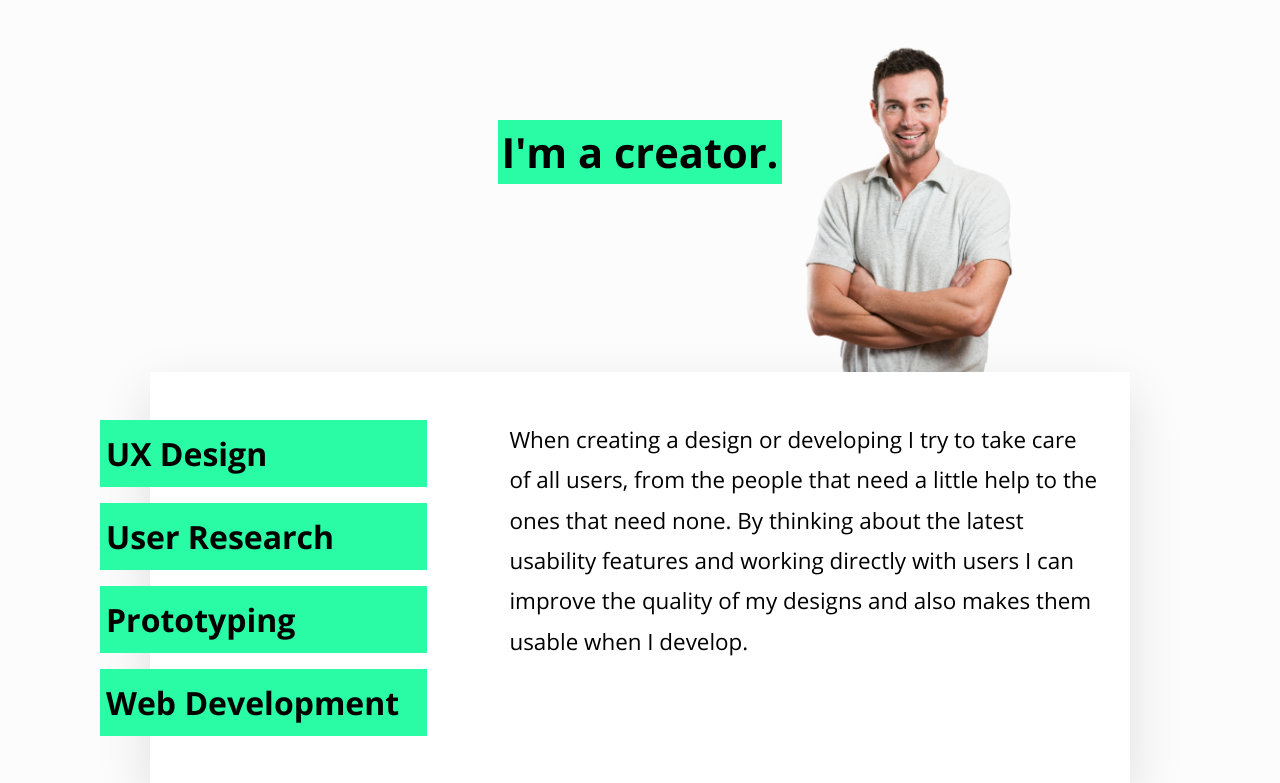
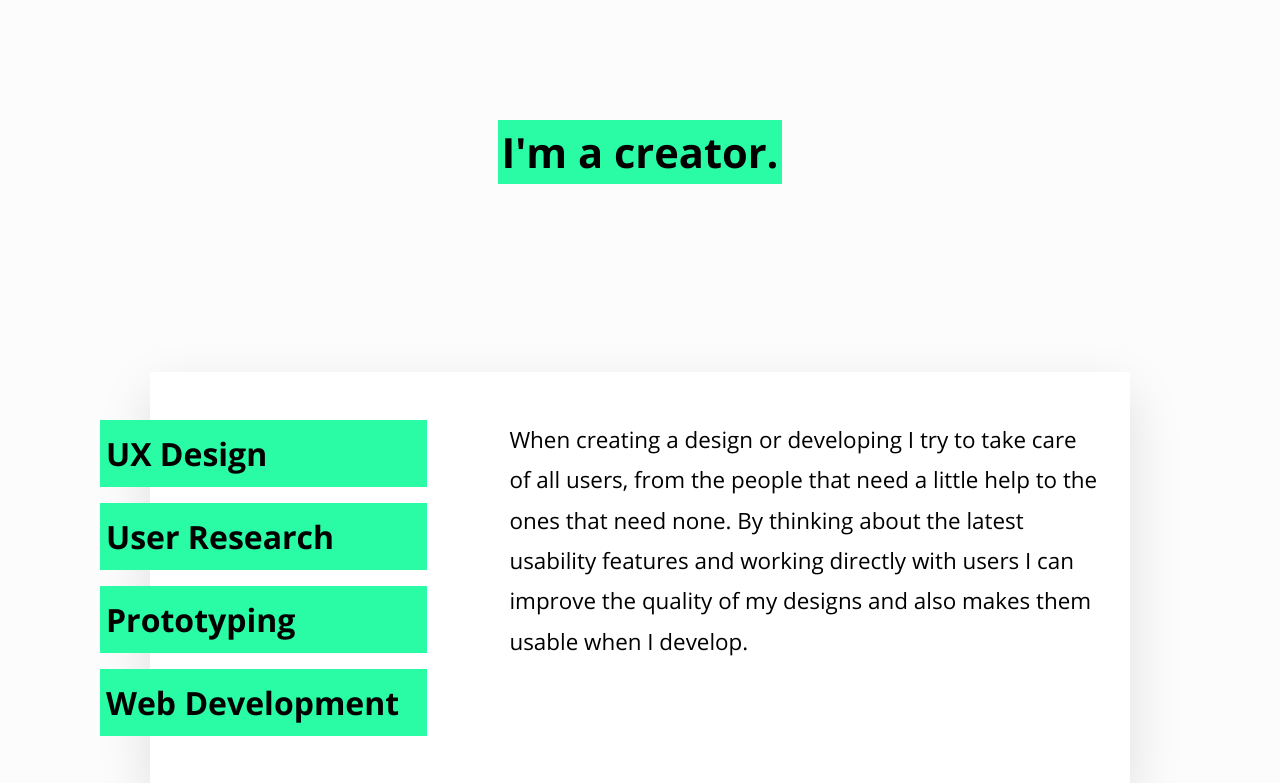
Before and after one commit to Patrickroelofs/HAN-Y1P2-WT, a PHP site: page /about.html in a window 1280 px wide. Shown: the part 154-937 px from the top of the page. Run offline with PHP 8.4, Linux system fonts and the light colour scheme; some web fonts are replaced.

Commit message:
Picture of myself :(

```diff
--- a/about.html
+++ b/about.html
@@ -62,7 +62,6 @@
 				</ul>
 			</div>
 			<div class="skills__text">
-				<img class="skills__person" src="images/Happy-Man-Transparent-Background.png" alt="A picture of me">
 				<p>When creating a design or developing I try to take care of all users, from the people that need a little help
 					to the ones that need none. By thinking about the latest usability features and working directly with users I
 					can improve the quality of my designs and also makes them usable when I develop.</p>
--- a/contact.html
+++ b/contact.html
@@ -60,7 +60,7 @@
 							<div>
 								<div>
 									<label for="name">Name</label>
-									<input id="name" type="text" placeholder="A funny name (or a real one)">
+									<input id="name" type="text" placeholder="A funny name">
 								</div>
 								<div>
 									<label for="email">Email Address</label>
@@ -68,13 +68,13 @@
 								</div>
 								<div>
 									<label for="subject">Subject</label>
-									<input id="subject" type="text" placeholder="A catching title">
+									<input id="subject" type="text" placeholder="A catchy title">
 								</div>
 							</div>
 							<div>
 								<label for="textarea">Text</label>
 								<textarea id="textarea" rows="12"
-									placeholder="You can put your message here, a funny joke or quote..."></textarea>
+									placeholder="An entire research paper worth of text."></textarea>
 								<button class="button button--green">Submit</button>
 							</div>
 						</div>
--- a/css/stylesheet.css
+++ b/css/stylesheet.css
@@ -629,13 +629,6 @@ textarea {
 	color: var(--text-color);
 }
 
-.skills__person {
-	width: 240px;
-	position: absolute;
-	top: -80%;
-	right: 100px;
-}
-
 .experiences {
 	max-width: 1200px;
 	margin: 0 auto;
@@ -816,9 +809,6 @@ textarea {
 		left: 0;
 		padding: 32px;
 		font-size: 1.8em;
-	}
-	.skills__person {
-		display: none;
 	}
 	.skills {
 		margin: 0 12px;
--- a/index.html
+++ b/index.html
@@ -166,7 +166,7 @@
 								d="M155.502 139.217C152.52 130.043 147.933 121.328 144.034 112.612C143.575 111.466 141.74 111.466 141.052 112.154C137.153 116.282 132.796 120.41 130.272 125.456H130.043C102.062 127.52 74.9984 103.667 55.7328 86.2367C33.4855 66.283 13.3025 41.9716 5.27512 12.8438C4.81641 9.17412 4.35771 5.27512 4.35771 1.37612C4.35771 -0.458706 1.83482 -0.458706 1.60547 1.37612C1.60547 2.06418 1.60547 2.75224 1.60547 3.44029C0.688059 3.44029 0 4.12835 0 5.27512C0.229353 7.798 0.917412 10.3209 1.37612 12.8438C3.21094 74.9984 65.1362 134.86 125.685 138.759C123.621 142.428 121.787 146.327 119.493 149.997C118.346 151.602 120.181 153.207 121.787 152.978C133.254 151.373 143.575 145.868 154.126 141.74C155.043 141.511 155.96 140.593 155.502 139.217ZM124.768 148.391C126.144 145.41 127.062 142.428 128.667 139.447C129.126 138.299 128.438 137.382 127.75 137.153C127.75 136.465 127.291 136.006 126.603 135.777C71.7875 126.603 27.293 89.2183 10.7796 38.5309C21.5592 58.4846 38.0726 75.9154 54.3566 90.594C66.283 101.374 78.8974 111.006 92.6586 119.034C103.438 125.226 116.97 130.96 129.355 127.062C128.667 128.896 131.419 129.814 132.337 128.438C135.318 124.539 138.3 120.869 141.511 117.429C144.721 124.539 148.162 131.648 150.685 138.988C142.199 142.199 133.713 146.327 124.768 148.391Z"
 								fill="#FD5AE8" />
 						</svg>
-						<img src="images/Happy-Man-Transparent-Background.png" alt="placeholder image">
+						<img src="images/patrick.png" alt="placeholder image">
 						<a href="about.html" class="button button--green">More about me.</a>
 					</div>
 				</div>
```
Also changed, not shown: images/Happy-Man-Transparent-Background.png (deleted), images/patrick.png (added).
